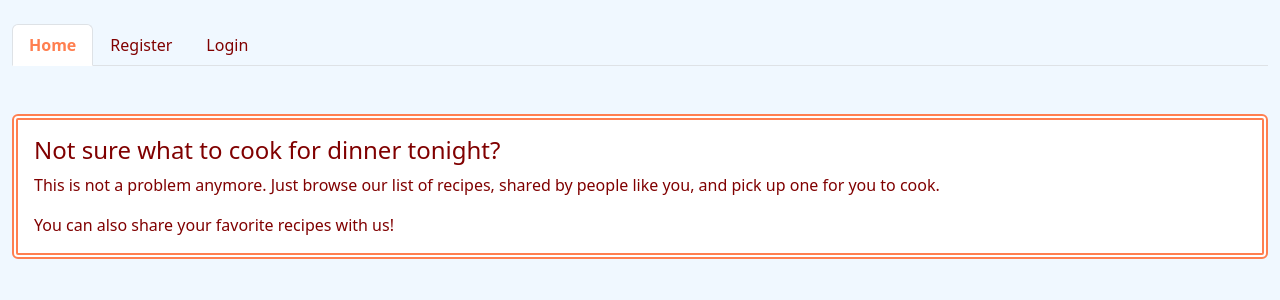
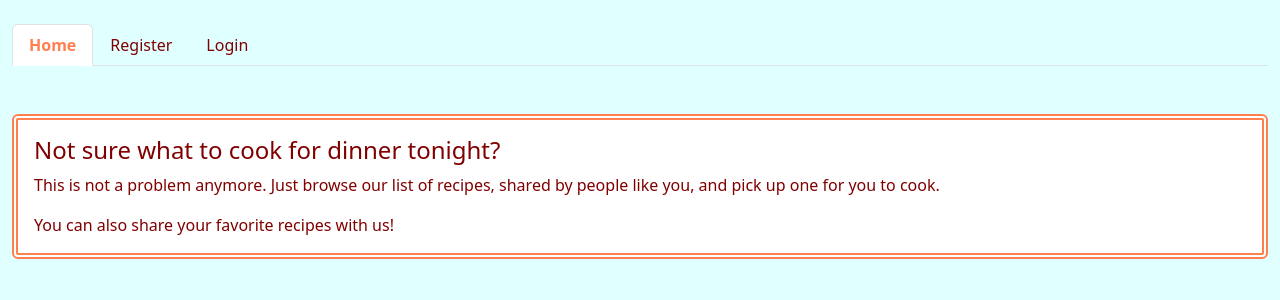
Before and after one commit to Code-Institute-Submissions/jmarcosdias-tasty_JuneResub, a Django app: page / in a window 1280 px wide. Shown: the top 300 px of the page. Run offline with Django 3.2, Linux system fonts and the light colour scheme; data that the repository does not hold is empty.

Commit message:
Style colors used in landing page

```diff
--- a/static/css/style.css
+++ b/static/css/style.css
@@ -13,6 +13,7 @@ body {
 
 .active {
     font-weight: bold;
+    color: coral;
 }
 
 .recipe-link:hover, .nav-link:hover, a:hover {
@@ -28,5 +29,5 @@ body {
 }
 
 body {
-    background-color:aliceblue
+    background-color:lightcyan
 }
```
